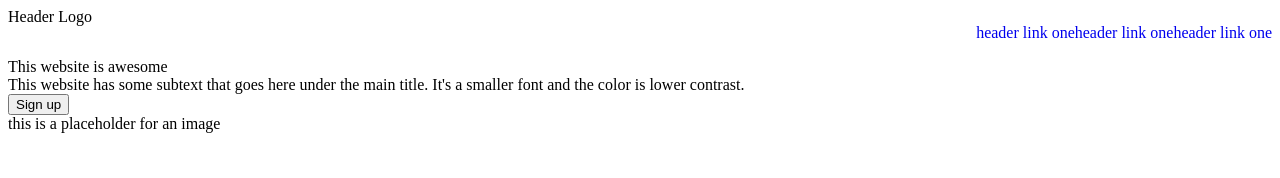
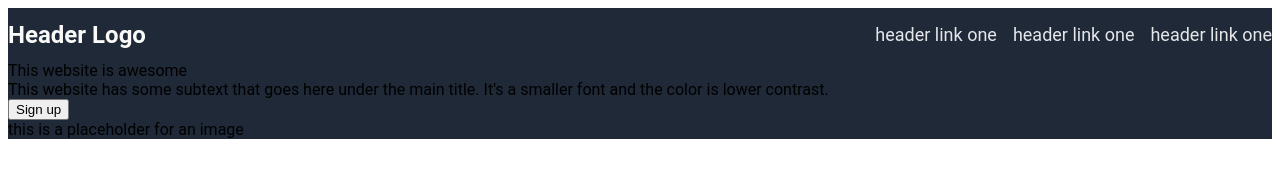
Before and after one commit to MWtheKing/landing-page, a plain HTML site: page index.html in a window 1280 px wide. Drawn offline with Linux system fonts and the light colour scheme.

Commit message:
Add styles to header

```diff
--- a/styles.css
+++ b/styles.css
@@ -1,23 +1,38 @@
 body {
+    font-family: "Roboto", sans-serif;
     height: 100vh;
     display: flex;
     flex-direction: column;
 }
 
 .container {
-
+    background-color: #1F2937;
 }
 
 .header {
     display: flex;
+    align-items: center;
     justify-content: space-between;
+}
+
+.logo {
+    font-size: 24px;
+    font-weight: bold;
+    color: #F9FAF8;
+}
+
+li {
+
 }
 
 ul {
     display: flex;
     list-style-type: none;
+    gap: 16px;
 }
 
 a {
     text-decoration: none;
+    font-size: 18px;
+    color: #E5E7EB;
 }
```
